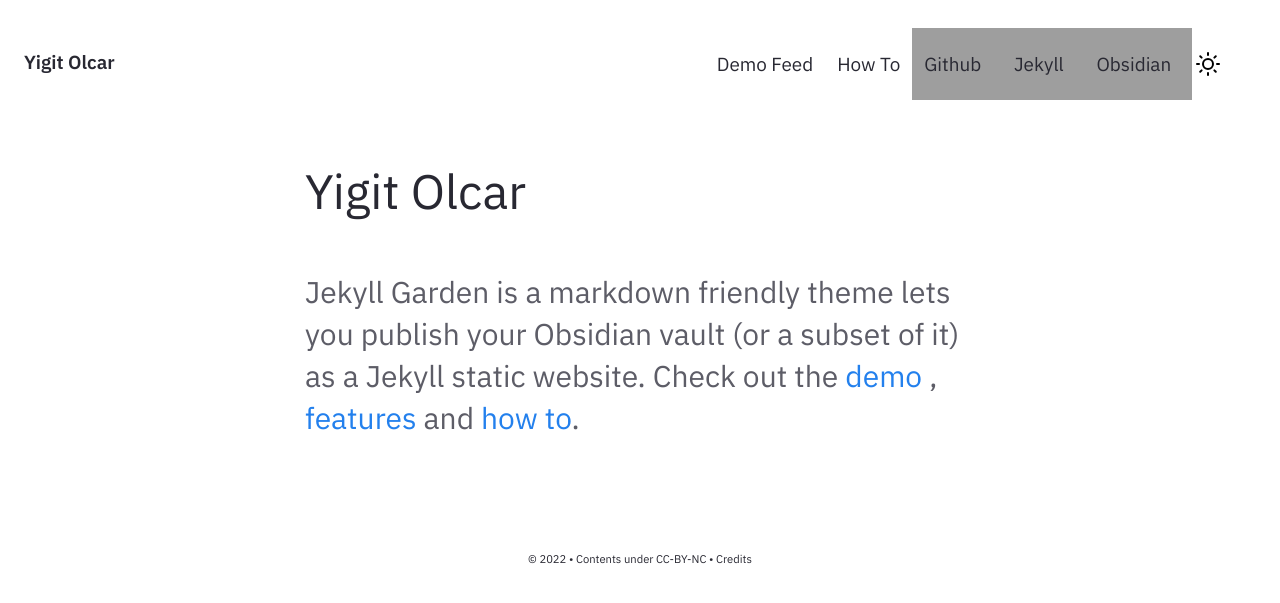
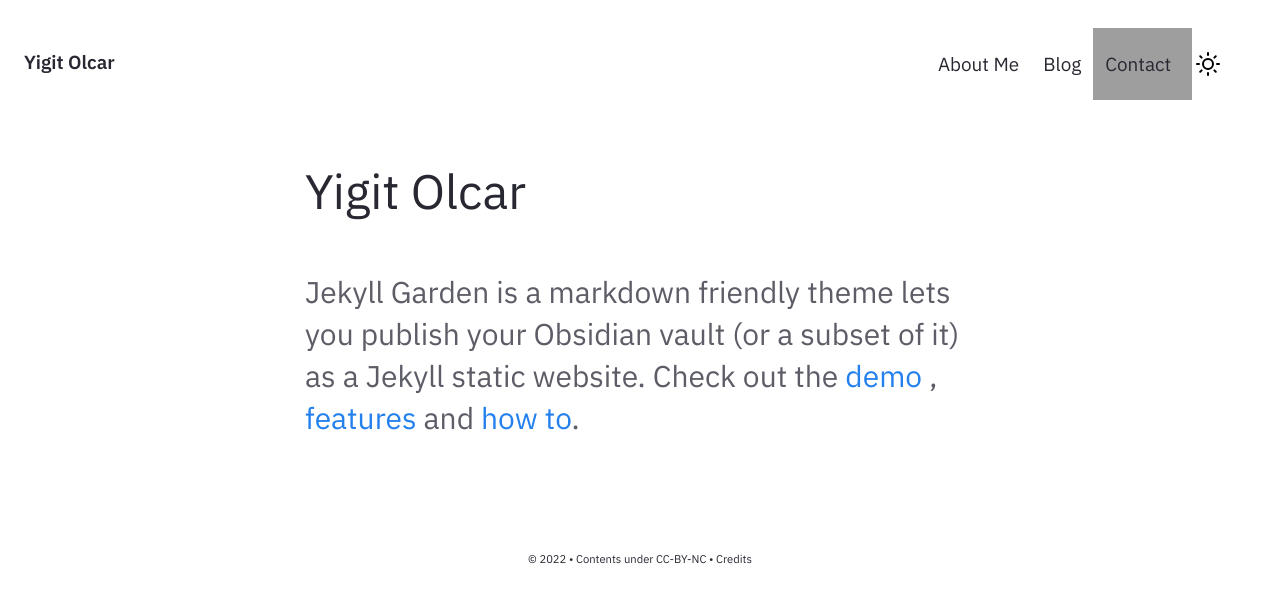
Before and after one commit to RedStoutheart/redstoutheart.github.io, a Jekyll site: the page built from pages/index.md, in a window 1280 px wide. Shown: the top 603 px of the page. Built offline with Jekyll 4.4.1, drawn with Linux system fonts in a browser that asks for light colours; grey boxes are pictures that could not be loaded.

Commit message:
Update Nav.html

```diff
--- a/_includes/Nav.html
+++ b/_includes/Nav.html
@@ -54,20 +54,15 @@
     <div id="navbarBasicExample" class="navbar-menu">
       <div class="navbar-start">
         <a href="{{'/notes' | relative_url}}" class="navbar-item">
-          Demo Feed
+          About Me
         </a>
         <a href="../post/how-to" class="navbar-item">
-          How To
+          Blog
         </a>
         <a href="https://github.com/Jekyll-Garden/jekyll-garden.github.io" target="_blank" class="navbar-item">
-          Github
+          Contact
         </a>
-        <a href="https://jekyllrb.com/" target="_blank" class="navbar-item">
-          Jekyll
-        </a>
-        <a href="https://obsidian.md/"  target="_blank" class="navbar-item">
-          Obsidian
-        </a>
+
       </div>
       <div class="navbar-end is-hidden-mobile" onclick="modeSwitcher()" >
         <div class="navbar-item">
```
